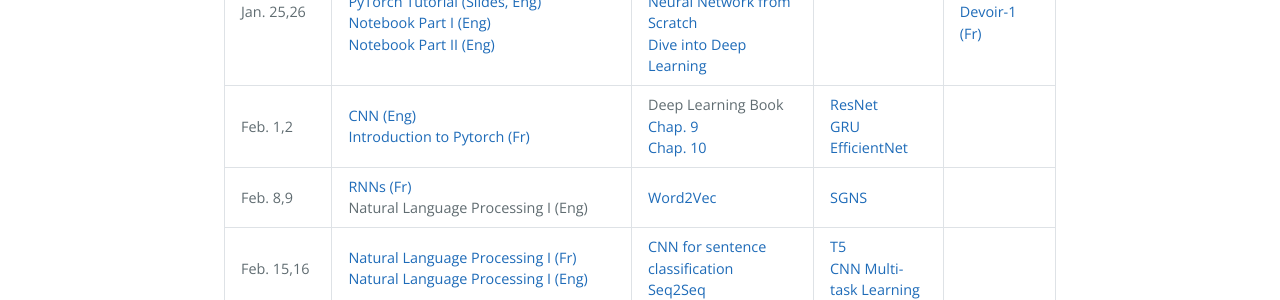
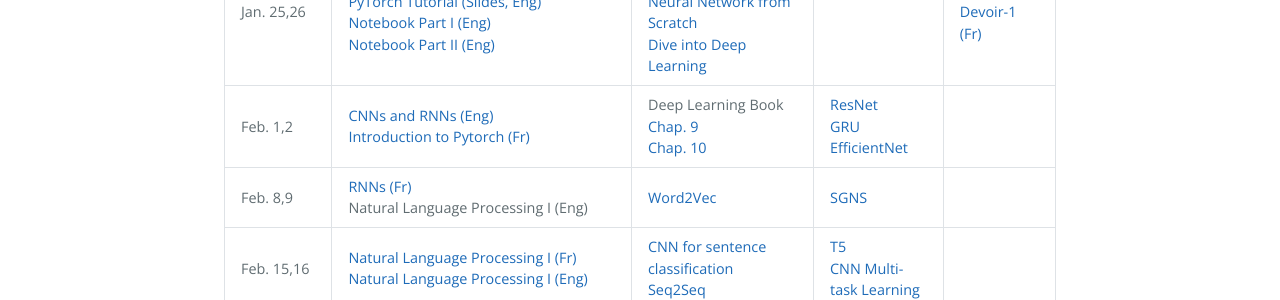
Before and after one commit to DeepGraphLearning/Math80600A_2023W, a Jekyll site: the page built from schedule.md, in a window 1280 px wide. Shown: the part 849-1149 px from the top of the page. Built offline with Jekyll 4.4.1, drawn with Linux system fonts in a browser that asks for light colours.

Commit message:
[M] update schedule

```diff
--- a/schedule.md
+++ b/schedule.md
@@ -64,7 +64,7 @@ schedule:
         url: https://www.dropbox.com/s/x4yj4f7asqsq0nb/hw1_fr.pdf?dl=0
   - date: Feb. 1,2
     topics:
-      - name: CNN (Eng)
+      - name: CNNs and RNNs (Eng)
         url: https://www.dropbox.com/s/bbcauoct4cw2feg/Week4-CNN%26RNN.pdf?dl=0
       - name: Introduction to Pytorch (Fr)
         url: https://www.dropbox.com/s/gbnzbtonjmkrzlx/S4-Pytorch.pdf?dl=0
```
